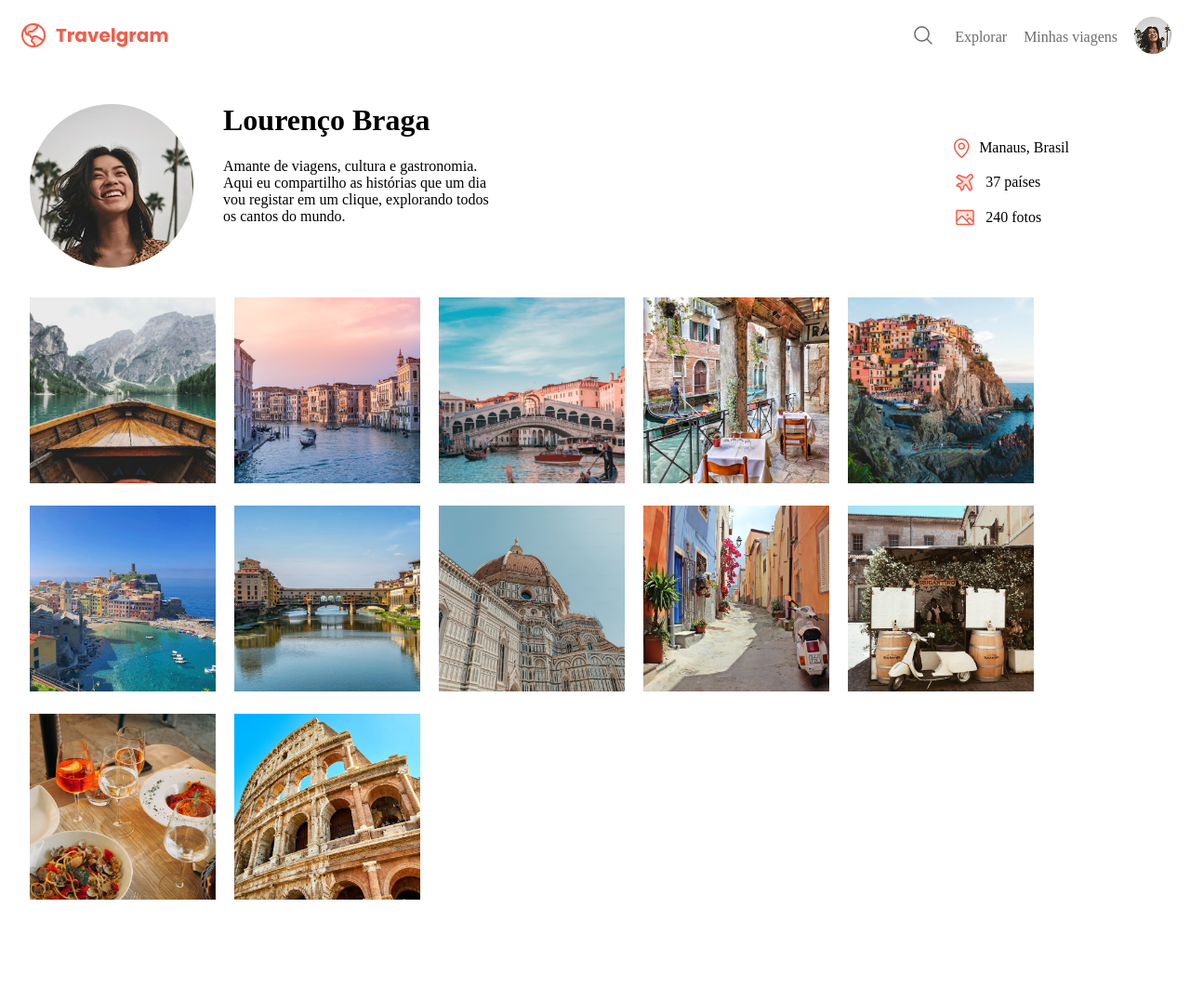
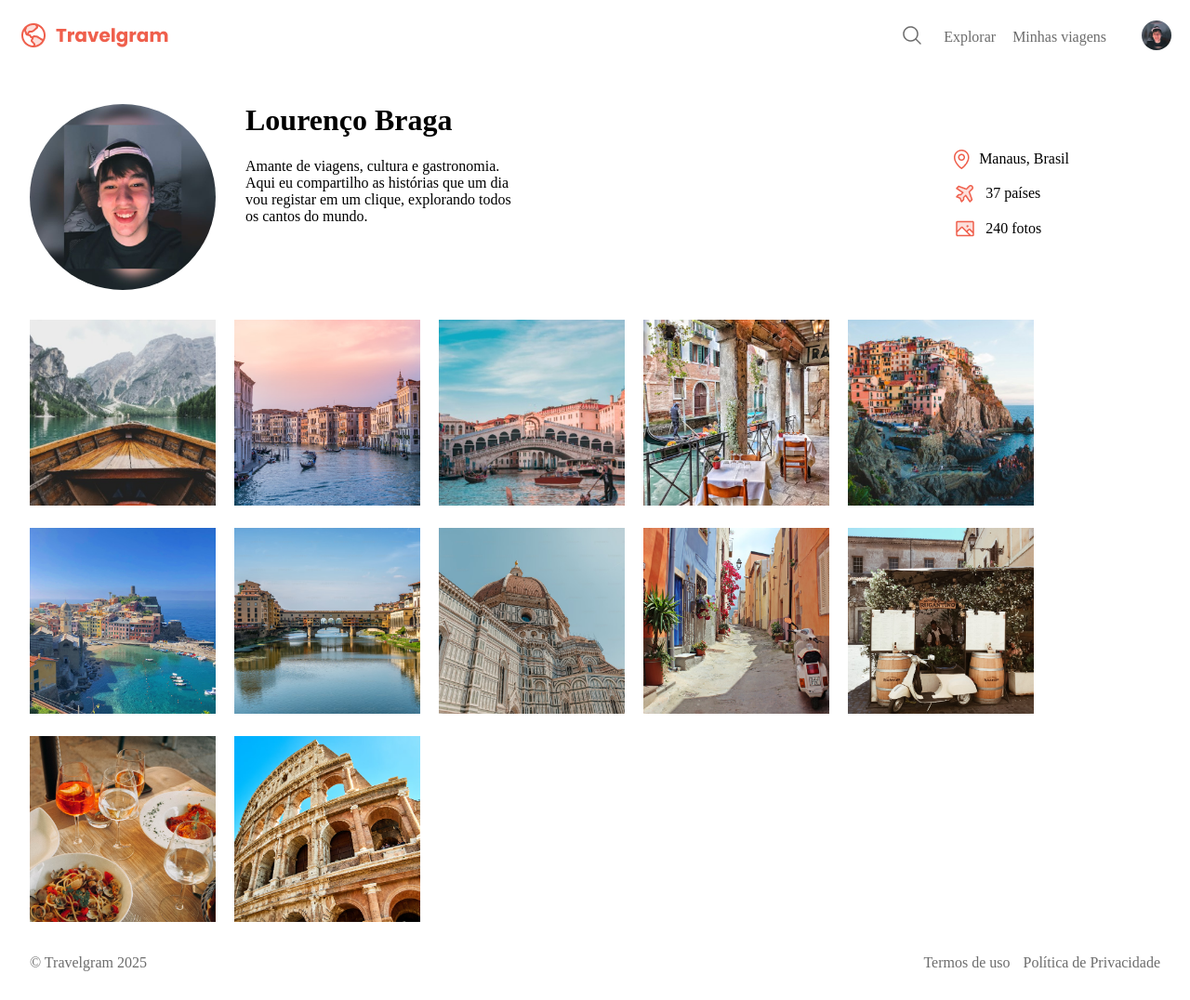
Before and after one commit to Lourenco-Braga/Projeto-Travelgram, a plain HTML site: page index.html in a window 1280 px wide. Shown: the whole page at 93% size. Before the commit the page ends 972 px from the top, so only its background shows below. Drawn offline with Linux system fonts and the light colour scheme.

Commit message:
fazendo footer e colocando  minha foto

```diff
--- a/index.html
+++ b/index.html
@@ -13,13 +13,13 @@
             <span> <img src="./imgs/Menu item.png" alt=""> </span>
             <span class="texto">Explorar</span>
             <span class="texto">Minhas viagens</span>
-            <span> <img src="./imgs/Profile pic.png" alt=""> </span>
+            <span> <img class="logo" src="./imgs/eu.jpeg" width="32px" alt=""> </span>
         </div>
     </div>
 
     <div class="perfil">
         <div class="sobre">
-            <img class="perfilimg" src="./imgs/Profile picG.png" alt="">
+            <img class="perfilimg" src="./imgs/eu.jpeg" width="200px" alt="">
             <div class="textoperfil">
                 <h1>Lourenço Braga</h1>
                 <p>Amante de viagens, cultura e gastronomia. <br>
@@ -61,5 +61,11 @@
         <div class="img11"> <img class="imgg" src="./imgs/imgsgrade/Image 11.png" alt=""> </div>
         <div class="img12"> <img class="imgg" src="./imgs/imgsgrade/Image 12.png" alt=""> </div>
     </div>
+
+    <footer>
+        <div>&copy; Travelgram 2025</div>
+        <span>Termos de uso <span class="politica">Política de Privacidade</span> </span>
+
+    </footer>
 </body>
 </html>
--- a/style.css
+++ b/style.css
@@ -23,6 +23,10 @@ body {
     color: #6C6C6C;
 }
 
+.pesquisa .logo {
+    border-radius: 50%;
+}
+
 .perfil {
     display: flex;
     justify-content: space-between;
@@ -32,6 +36,7 @@ body {
 
 .perfilimg {
     margin: 32px;
+    border-radius: 50%;
 }
 
 .sobre {
@@ -67,3 +72,16 @@ body {
 .imagens .imgg {
     width: 200px;
 }
+
+footer {
+    display: flex;
+    justify-content: space-between;
+    align-items: center;
+    height: 80px;
+    margin: 0 32px;
+    color: #6C6C6C;
+}
+
+footer .politica {
+    padding-left: 10px;
+}
```
Also changed, not shown: imgs/eu.jpeg (added).
